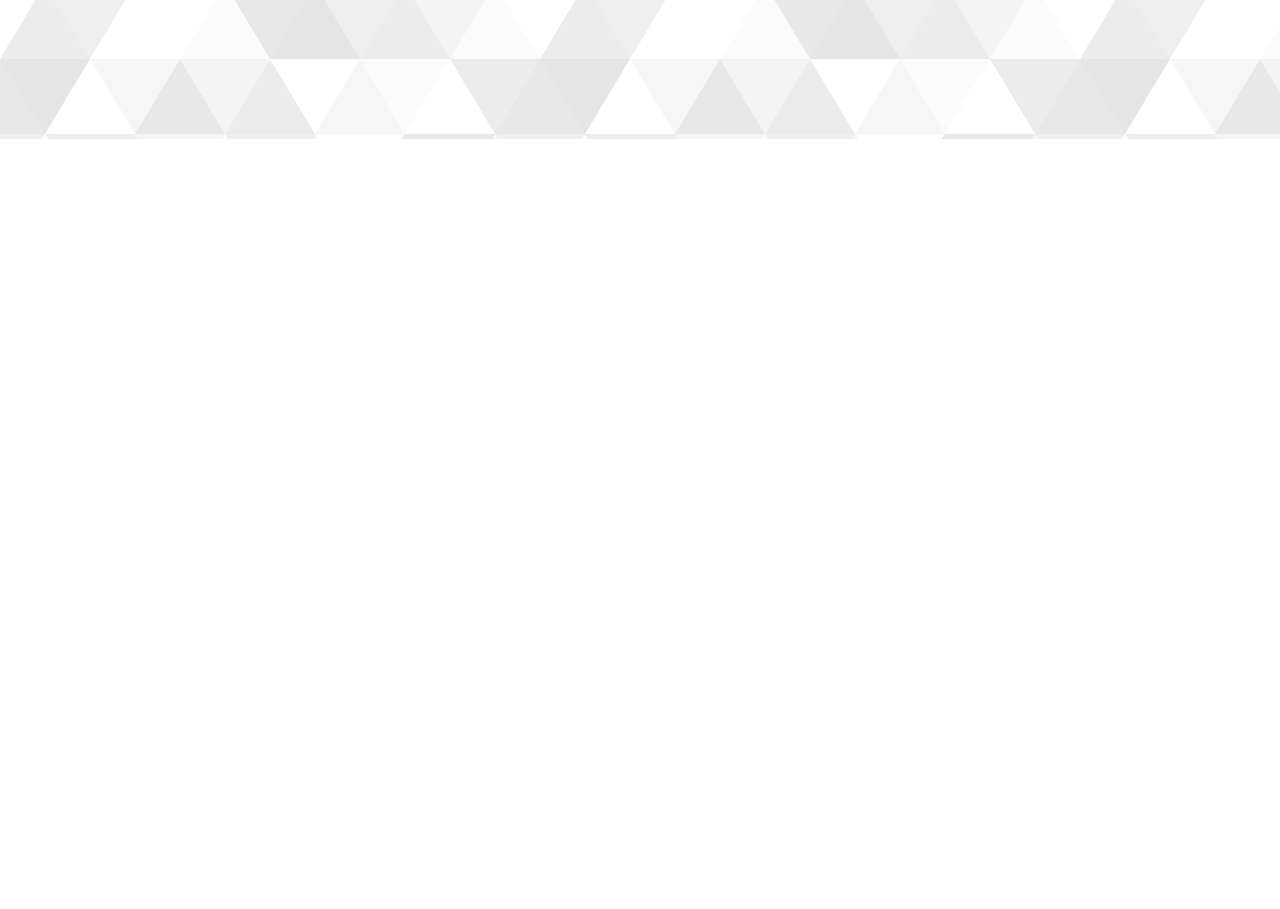
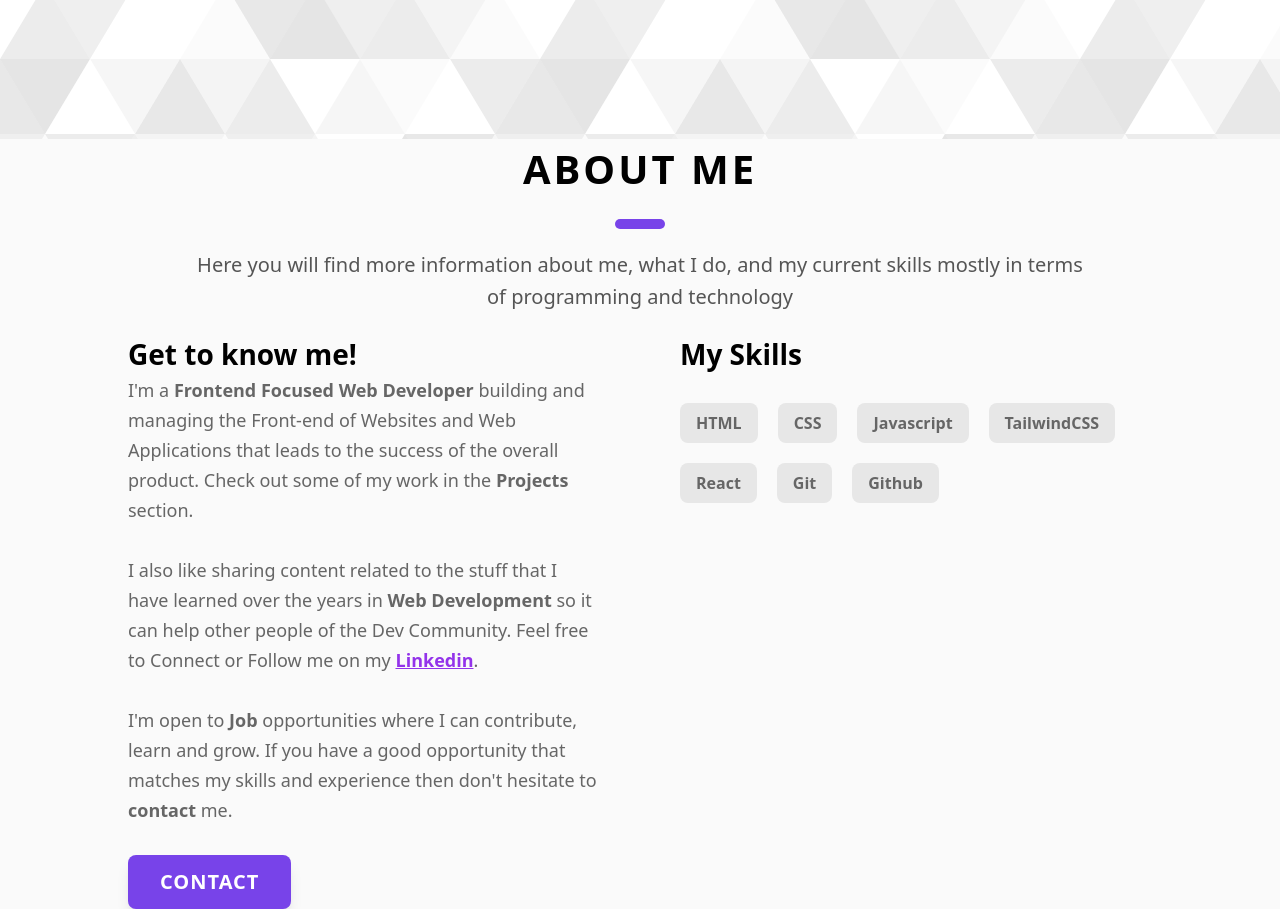
Before and after one commit to abhistark007/My-Portfolio, a React (Create React App) app: page / in a window 1280 px wide. Shown: the part 620-1529 px from the top of the page. Before the commit the page ends 800 px from the top, so only its background shows below. Built offline with nearby package versions, Linux system fonts and the light colour scheme.

Commit message:
About Me secton + minor changes done

```diff
--- /dev/null
+++ b/src/components/AboutSection.js
@@ -0,0 +1,56 @@
+import React from 'react'
+import SkillCard from './SkillCard'
+
+function AboutSection() {
+  return (
+    <div className='w-full bg-[#FAFAFA] flex font-["Source Sans 3"]'>
+        <div className='flex flex-col  mx-auto items-center gap-5 w-[80%]'>
+            <div className='text-[40px] leading-[60px] tracking-[3px] font-[700]'>ABOUT ME</div>
+            <div className='w-[50px] h-[10px] rounded-lg bg-[#7843E9] '></div>
+            <div className='text-wrap text-center text-[20px] leading-[32px] font-[500] text-[#555555]'>Here you will find more information about me, what I do, and my current skills mostly in terms <br /> of programming and technology</div>
+
+            <div className='flex gap-20 max-[600px]:flex-col-reverse'>
+                {/* left */}
+                <div className='flex flex-col text-wrap flex-[0.5]'>
+                    <div className='text-[28px] leading-[42px] font-[700] '>Get to know me!</div>
+                    <p className='text-[18px] leading-[30px] font-[400] text-[#666666]'>I'm a <span className='font-bold'>Frontend Focused Web Developer</span> building and managing the
+                    Front-end of Websites and Web Applications that leads to the success of
+                    the overall product. Check out some of my work in the <span className='font-bold'>Projects</span> section. <br /><br />
+                    </p>
+
+                    <p className='text-[18px] leading-[30px] font-[400] text-[#666666]'>I also like sharing content related to the stuff that I have learned over the
+                    years in <span className='font-bold'>Web Development</span> so it can help other people of the Dev
+                    Community. Feel free to Connect or Follow me on my <span className='text-purple-600 underline font-bold cursor-pointer'>Linkedin</span>. <br /><br />
+                    </p>
+
+                    <p className='text-[18px] leading-[30px] font-[400] text-[#666666]'>I'm open to <span className='font-bold'>Job</span> opportunities where I can contribute, learn and grow. If
+                    you have a good opportunity that matches my skills and experience then
+                    don't hesitate to <span className='font-bold'>contact</span> me. <br /><br />
+                    </p>
+                    <div className='font-bold px-8 py-3 shadow-lg hover:translate-y-[-7px] cursor-pointer rounded-lg bg-[#7843E9] duration-300 text-white w-fit text-[20px] leading-[30px] uppercase tracking-[1px]'>
+                        Contact
+                    </div>
+                </div>
+
+
+
+                {/* right */}
+                <div className='flex flex-col flex-[0.5] gap-7'>
+                    <div className='text-[28px] leading-[42px] font-[700] '>My Skills</div>
+                    <div className='flex flex-wrap gap-5'>
+                        <SkillCard name={"HTML"}/>
+                        <SkillCard name={"CSS"}/>
+                        <SkillCard name={"Javascript"}/>
+                        <SkillCard name={"TailwindCSS"}/>
+                        <SkillCard name={"React"}/>
+                        <SkillCard name={"Git"}/>
+                        <SkillCard name={"Github"}/>
+                    </div>
+                </div>
+            </div>
+        </div>
+    </div>
+  )
+}
+
+export default AboutSection
--- a/src/components/HeroSection.js
+++ b/src/components/HeroSection.js
@@ -23,7 +23,7 @@ function HeroSection() {
                      A Result-Oriented Front-End Web Developer who likes building pixel perfect design and <br />
                      Web Applications that leads to the success of the overall product
                 </div>
-                <div className='px-8 py-3 shadow-lg hover:translate-y-[-7px] cursor-pointer rounded-lg bg-[#7843E9] duration-300 text-white w-fit text-[20px] leading-[30px] uppercase tracking-[1px]'>Projects</div>
+                <div className='px-8 py-3 shadow-lg hover:translate-y-[-7px] cursor-pointer rounded-lg bg-[#7843E9] duration-300 text-white w-fit text-[20px] leading-[30px] uppercase tracking-[1px] font-bold'>Projects</div>
             </div>
 
 
--- /dev/null
+++ b/src/components/SkillCard.js
@@ -0,0 +1,11 @@
+import React from 'react'
+
+function SkillCard(props) {
+  return (
+    <div className='bg-[#E7E7E7] px-4 py-2 rounded-lg text-[#666666] text-[16px] leading-[24px] font-[600] flex justify-center items-center'>
+        {props.name}
+    </div>
+  )
+}
+
+export default SkillCard
--- a/src/pages/HomePage.js
+++ b/src/pages/HomePage.js
@@ -1,12 +1,14 @@
 import React from 'react'
 import NavBar from '../components/NavBar'
 import HeroSection from '../components/HeroSection'
+import AboutSection from '../components/AboutSection'
 
 function HomePage() {
   return (
     <div className='relative flex flex-col w-full'>
       <NavBar/>
       <HeroSection/>
+      <AboutSection/>
     </div>
   )
 }
```
